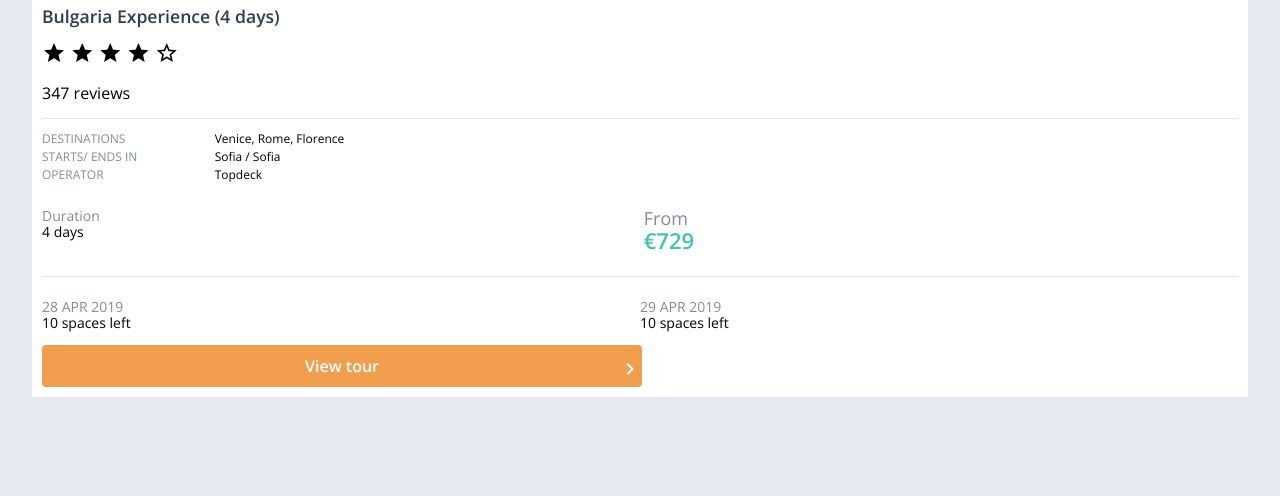
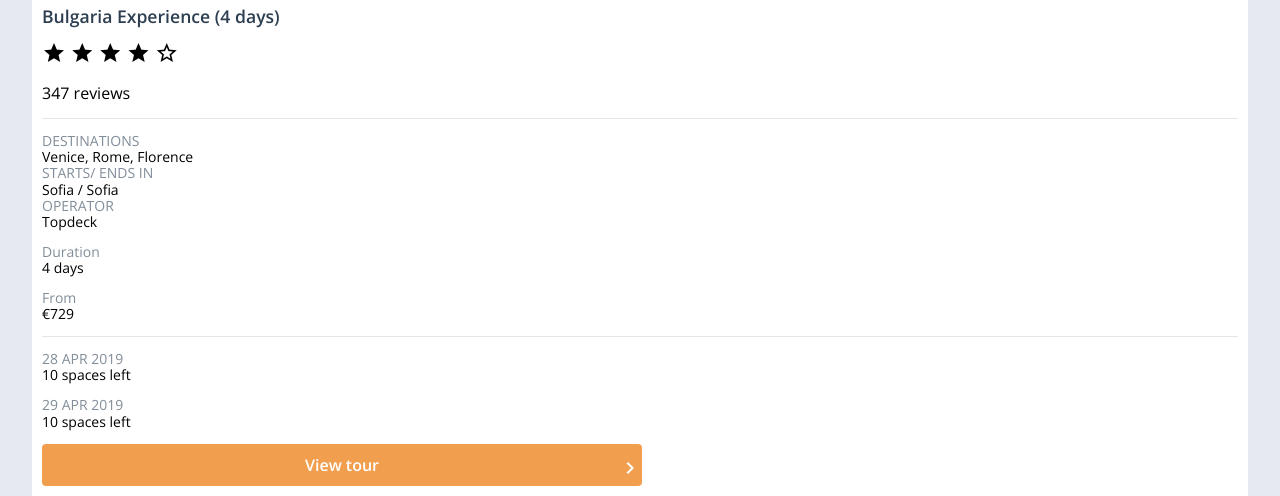
Before and after one commit to nickodelab/tourradar, a website built with Parcel: page src/index.html in a window 1280 px wide. Shown: the part 1014-1510 px from the top of the page. Before the commit the page ends 1411 px from the top, so only its background shows below. Built offline with nearby package versions, Linux system fonts and the light colour scheme.

Commit message:
dealing with dl dd dt - 50%

```diff
--- a/src/index.html
+++ b/src/index.html
@@ -1,14 +1,24 @@
 <!DOCTYPE html>
 <html lang="en">
+	<head>
+		<meta
+			name="viewport"
+			content="width=device-width,initial-scale=1,maximum-scale=5"
+		/>
+		<title>
+			Best Europe Tours & Vacation Packages 2022/2023 - TourRadar
+		</title>
 
-<head>
-  <meta name="viewport" content="width=device-width,initial-scale=1,maximum-scale=5">
-  <title>Best Europe Tours & Vacation Packages 2022/2023 - TourRadar</title>
-
-  <link href="https://fonts.googleapis.com/icon?family=Material+Icons" rel="stylesheet">
-  <link rel="stylesheet" href="sass/app.scss">
-  <script src="https://code.jquery.com/jquery-3.6.0.min.js"
-    integrity="sha256-/xUj+3OJU5yExlq6GSYGSHk7tPXikynS7ogEvDej/m4=" crossorigin="anonymous"></script>
+		<link
+			href="https://fonts.googleapis.com/icon?family=Material+Icons"
+			rel="stylesheet"
+		/>
+		<link rel="stylesheet" href="sass/app.scss" />
+		<script
+			src="https://code.jquery.com/jquery-3.6.0.min.js"
+			integrity="sha256-/xUj+3OJU5yExlq6GSYGSHk7tPXikynS7ogEvDej/m4="
+			crossorigin="anonymous"
+		></script>
 	</head>
 
 	<body>
@@ -34,25 +44,47 @@
 
 		<main>
 			<section class="tour">
-
 				<div class="tour__media">
-              <img class="tour__media__image" src="https://cdn.tourradar.com/s3/tour/645x430/1462_c502fc.jpg" alt="" />
+					<img
+						class="tour__media__image"
+						src="https://cdn.tourradar.com/s3/tour/645x430/1462_c502fc.jpg"
+						alt=""
+					/>
 					<i class="tour__media__icon material-icons">favorite</i>
 				</div>
 
 				<div class="tour__content">
 					<header class="tour__content_header">
-                <h2 class="tour__content__header__title">Bulgaria Experience (4 days)</h2>
+						<h2 class="tour__content__header__title">
+							Bulgaria Experience (4 days)
+						</h2>
 
 						<div class="tour__content__header__reviews">
 							<div class="tour__content__header__reviews__starts">
-                    <i class="tour__content__header__reviews__icon material-icons">star</i>
-                    <i class="tour__content__header__reviews__icon material-icons">star</i>
-                    <i class="tour__content__header__reviews__icon material-icons">star</i>
-                    <i class="tour__content__header__reviews__icon material-icons">star</i>
-                    <i class="tour__content__header__reviews__icon material-icons">star_border</i>
+								<i
+									class="tour__content__header__reviews__icon material-icons"
+									>star</i
+								>
+								<i
+									class="tour__content__header__reviews__icon material-icons"
+									>star</i
+								>
+								<i
+									class="tour__content__header__reviews__icon material-icons"
+									>star</i
+								>
+								<i
+									class="tour__content__header__reviews__icon material-icons"
+									>star</i
+								>
+								<i
+									class="tour__content__header__reviews__icon material-icons"
+									>star_border</i
+								>
 							</div>
-                  <p class="tour__content__header__reviews__count">347 reviews</p>
+							<p class="tour__content__header__reviews__count">
+								347 reviews
+							</p>
 						</div>
 					</header>
 
@@ -70,12 +102,12 @@
 					</dl>
 
 					<div class="tour__info__duration">
-                <dl>
+						<dl class="dl">
 							<dt>Duration</dt>
 							<dd>4 days</dd>
 						</dl>
 
-                <dl class="tour__info__price">
+						<dl class="dl">
 							<dt>From</dt>
 							<dd>€729</dd>
 						</dl>
@@ -84,12 +116,12 @@
 					<hr />
 
 					<div class="tour__info__availability">
-                <dl>
+						<dl class="dl">
 							<dt>28 APR 2019</dt>
 							<dd>10 spaces left</dd>
 						</dl>
 
-                <dl>
+						<dl class="dl">
 							<dt>29 APR 2019</dt>
 							<dd>10 spaces left</dd>
 						</dl>
@@ -101,7 +133,6 @@
 							keyboard_arrow_right
 						</i>
 					</button>
-
 				</div>
 			</section>
 		</main>
@@ -111,5 +142,4 @@
 		<script src="scripts/view.js"></script>
 		<script src="scripts/main.js"></script>
 	</body>
-
 </html>
--- a/src/sass/components/_all.scss
+++ b/src/sass/components/_all.scss
@@ -3,3 +3,4 @@
 @import "select";
 @import "tour";
 @import "button";
+@import "dl";
--- /dev/null
+++ b/src/sass/components/_dl.scss
@@ -0,0 +1,10 @@
+%dl {
+	font-size: 14px;
+	flex-grow: 1;
+	& dt {
+		color: $color-text-info;
+	}
+	& dd {
+		margin: 0;
+	}
+}
--- a/src/sass/components/_tour.scss
+++ b/src/sass/components/_tour.scss
@@ -49,56 +49,43 @@
 
 	&__info {
 		&__destinations {
-			font-size: 12px;
-			max-width: 100%;
-			margin: 5px 0 8px;
-			display: inline-block;
-			& dt {
-				display: inline-block;
-				width: 34%;
-				color: $color-text-info;
-			}
-			& dd {
-				display: inline-block;
-				width: 65%;
-				margin: 0 0 4px;
-			}
+			@extend %dl;
 		}
 		&__duration {
-			display: flex;
-			font-size: 14px;
-			& dl {
-				flex-grow: 1;
-			}
-			& dt {
-				color: $color-text-info;
-			}
-			& dd {
-				margin: 0;
-			}
-		}
-		&__price {
-			& dt {
-				font-size: 18px;
-			}
-			& dd {
-				font-size: 22px;
-				color: $color-cta-price;
-				font-weight: 600;
-			}
+			@extend %dl;
 		}
 		&__availability {
-			display: flex;
-			font-size: 14px;
-			& dl {
-				flex-grow: 1;
-			}
-			& dt {
-				color: $color-text-info;
-			}
-			& dd {
-				margin: 0;
-			}
+			@extend %dl;
 		}
 	}
 }
+
+// &__destinations {
+// 			font-size: 12px;
+// 			max-width: 100%;
+// 			margin: 5px 0 8px;
+// 			display: inline-block;
+// 			& dt {
+// 				display: inline-block;
+// 				width: 34%;
+// 				color: $color-text-info;
+// 			}
+// 			& dd {
+// 				display: inline-block;
+// 				width: 65%;
+// 				margin: 0 0 4px;
+// 			}
+// 		}
+
+// &__price {
+// 				& dt {
+// 				font-size: 18px;
+// 				color: $color-text-info;
+// 			}
+// 			& dd {
+// 				margin: 0;
+// 				font-size: 22px;
+// 				color: $color-cta-price;
+// 				font-weight: 600;
+// 			}
+// }
```
Lines whose indentation alone changed are shown as unchanged.
